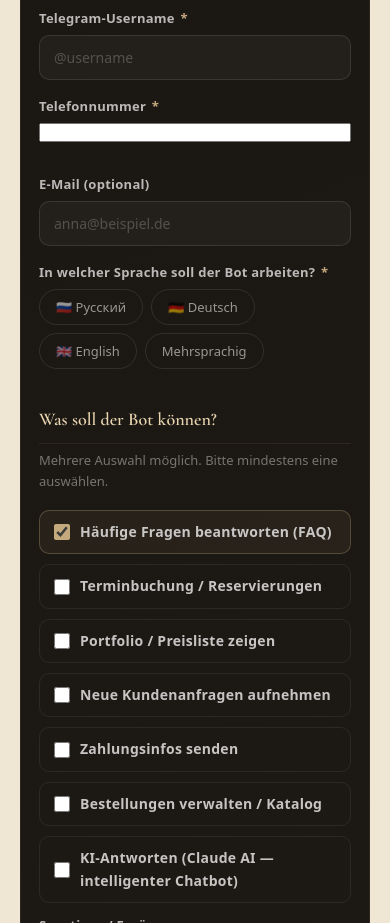
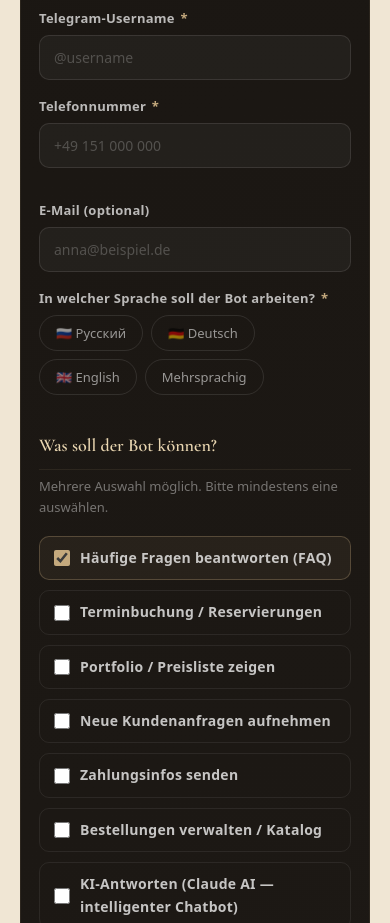
Before and after one commit to natalikonrad/natalikonrad.github.io, a plain HTML site: page brief-bot.html in a window 390 px wide. Shown: the part 4640-5563 px from the top of the page. Drawn offline with Linux system fonts and the light colour scheme; a web font is replaced by a local one.

Commit message:
Fix phone input[type=tel] missing dark theme style

```diff
--- a/brief-bot.html
+++ b/brief-bot.html
@@ -80,7 +80,7 @@ h1 em{font-style:italic;color:var(--gold)}
 .field:last-child{margin-bottom:0}
 label{font-size:13px;font-weight:600;color:rgba(255,255,255,.7);letter-spacing:.02em}
 label .req{color:var(--gold);margin-left:2px}
-input[type=text],input[type=email],input[type=url],textarea,select{width:100%;background:rgba(255,255,255,.04);border:1px solid rgba(255,255,255,.1);border-radius:10px;padding:12px 14px;color:#fff;font-family:var(--sans);font-size:14px;outline:none;transition:border-color var(--tr);resize:vertical}
+input[type=text],input[type=email],input[type=url],input[type=tel],textarea,select{width:100%;background:rgba(255,255,255,.04);border:1px solid rgba(255,255,255,.1);border-radius:10px;padding:12px 14px;color:#fff;font-family:var(--sans);font-size:14px;outline:none;transition:border-color var(--tr);resize:vertical}
 input::placeholder,textarea::placeholder{color:rgba(255,255,255,.22)}
 input::-webkit-input-placeholder,textarea::-webkit-input-placeholder{color:rgba(255,255,255,.22)}
 input::-moz-placeholder,textarea::-moz-placeholder{color:rgba(255,255,255,.22);opacity:1}
```
